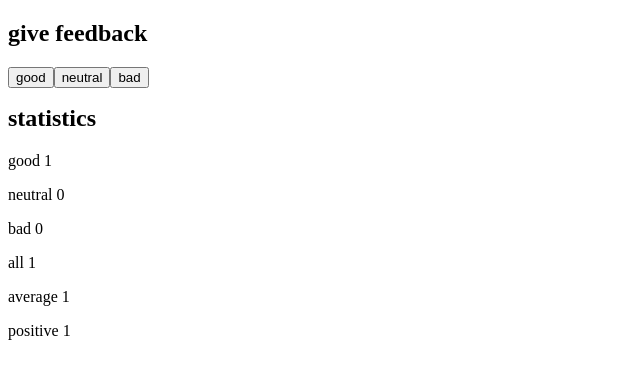
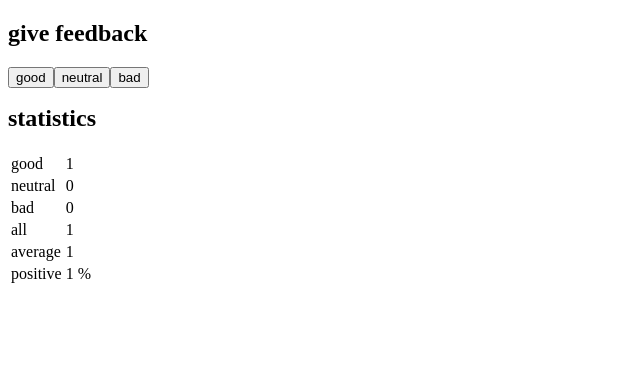
Before and after one commit to porelsoumen/fullstackapp, a React (Create React App) app in the folder part1/unicafe/: page / in a window 1280 px wide. Both pictures are taken after a click on the button "good". Shown: the top 378 px of the page, without its empty margins (0-640 px from the left). Built offline with nearby package versions, Linux system fonts and the light colour scheme.

Commit message:
Exercise 1.11

```diff
--- a/part1/unicafe/src/App.js
+++ b/part1/unicafe/src/App.js
@@ -1,5 +1,4 @@
 import React, { useState } from 'react';
-import logo from './logo.svg';
 import './App.css'
 
 const Statistics = ({good, neutral, bad}) => {
@@ -13,23 +12,28 @@ const Statistics = ({good, neutral, bad}) => {
     const all = good + bad + neutral;
     const avg = (good * 1 + bad * -1)/ all;
     const pos = good / all;
+    const symbol = '%';
+
     return (
       <div>
+      <table><tbody>
       <Statistic text="good" value={good} />
       <Statistic text="neutral" value={neutral} />
       <Statistic text="bad" value={bad} />
       <Statistic text="all" value={all} />
       <Statistic text="average" value={avg} />
-      <Statistic text="positive" value={pos} />
+      <Statistic text="positive" value={pos} symbol={symbol}/>
+      </tbody>
+      </table>
       </div>
     )
 }
 
 const Statistic = (props) => {
   return (
-    <div>
-    <p>{props.text} {props.value}</p>
-    </div>
+    <>
+    <tr><td>{props.text}</td><td> {props.value}</td><td> {props.symbol ? props.symbol : ''}</td></tr>
+    </>
   )
 }
 
@@ -48,8 +52,6 @@ function App() {
   const [neutral, setNeutral] = useState(0);
   const [bad, setBad] = useState(0);
 
-  let all = good + neutral + bad;
-
   return (
     <div>
       <h2>give feedback</h2>
```
